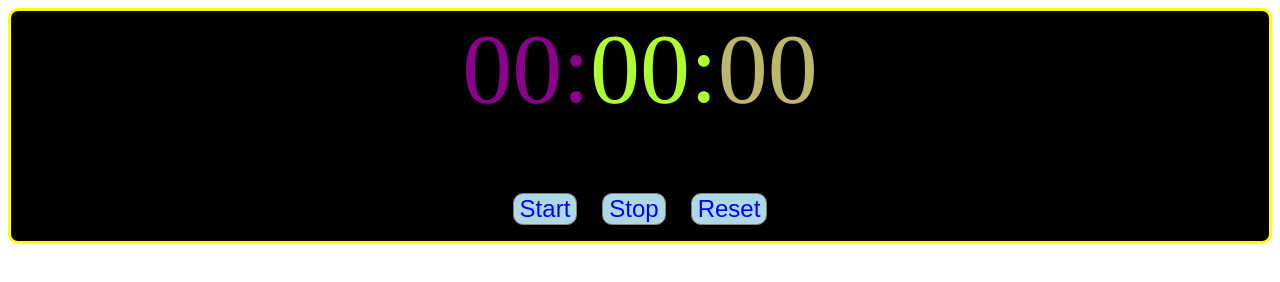
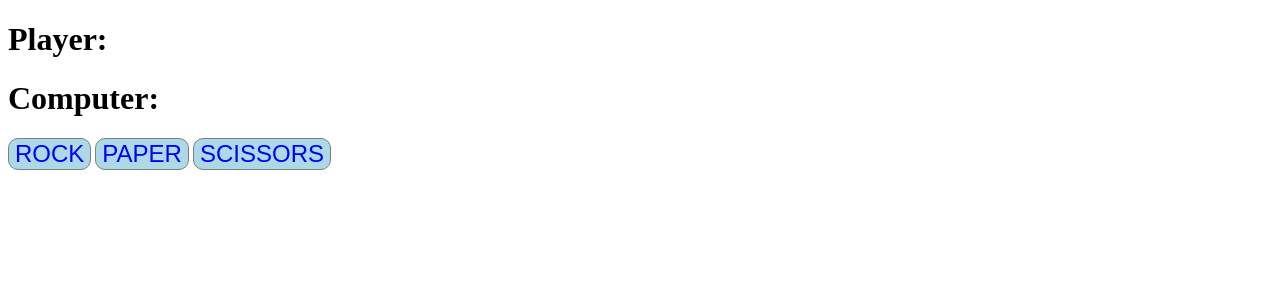
Before and after one commit to ragulpalanisamy/js-playground, a plain HTML site: page projects.html in a window 1280 px wide. Drawn offline with Linux system fonts and the light colour scheme.

Commit message:
initial commit

```diff
--- a/projects.html
+++ b/projects.html
@@ -147,7 +147,7 @@
 
     <p class="story"></p>
   -->
-
+<!--
   <div id="container">
   <div id="showTime"> <span class="hr">00:</span><span class="mi">00:</span><span class="se">00</span> </div>
     <button id="start" class="btn">Start</button>
@@ -156,6 +156,17 @@
 
 
   </div>
-  <script src="projects.js"></script>
+ -->
+ <div id="gameDiv">
+    <h1 class="game" id="playerText">Player: </h1>
+    <h1 class="game" id="computerText">Computer: </h1>
+    <h1 class="game" id="resultText"></h1>
+
+    <button class="btn">ROCK</button>
+    <button class="btn">PAPER</button>
+    <button class="btn">SCISSORS</button>
+ </div>
+
+ <script src="projects.js"></script>
 </body>
 </html>
```
